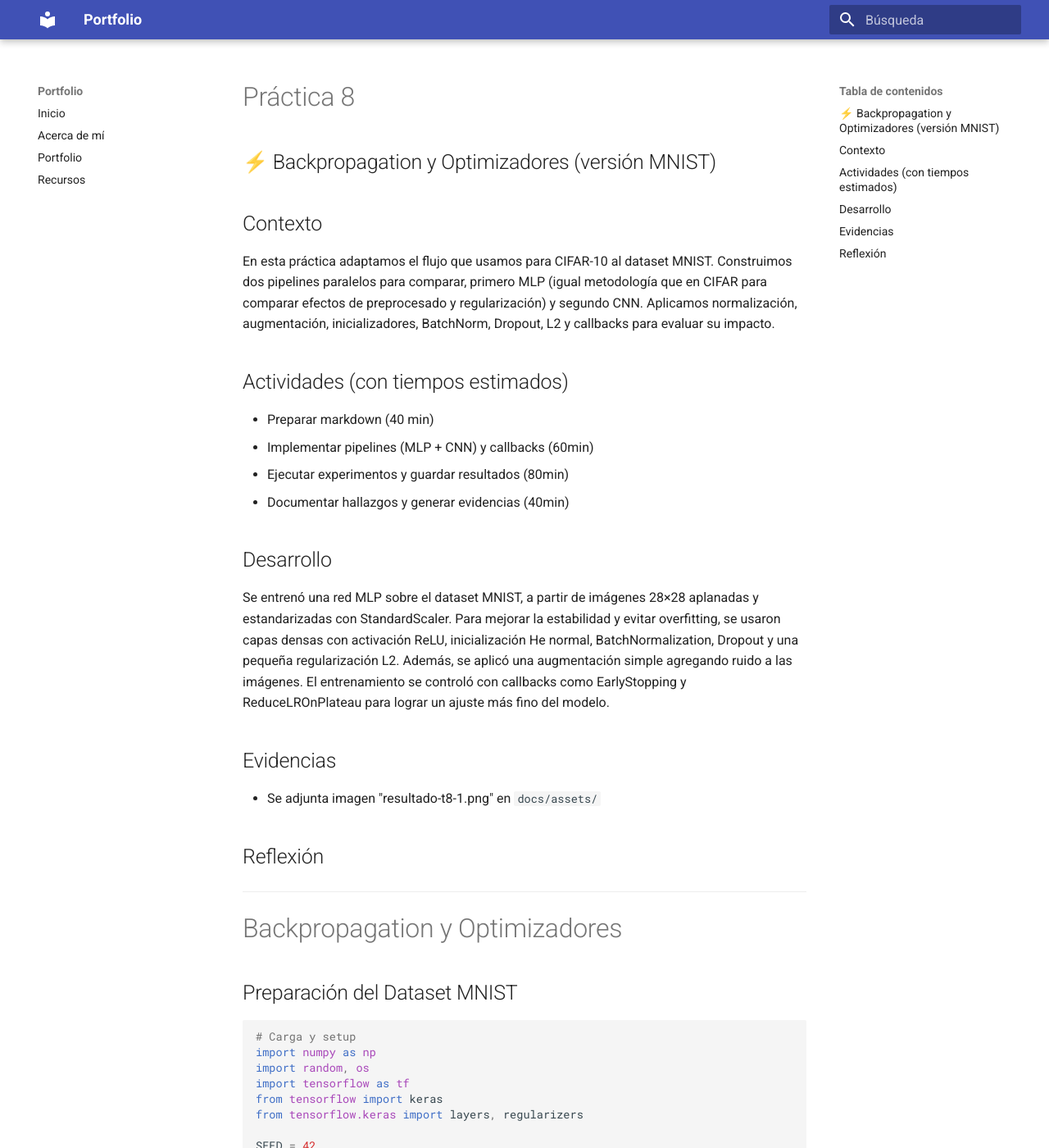
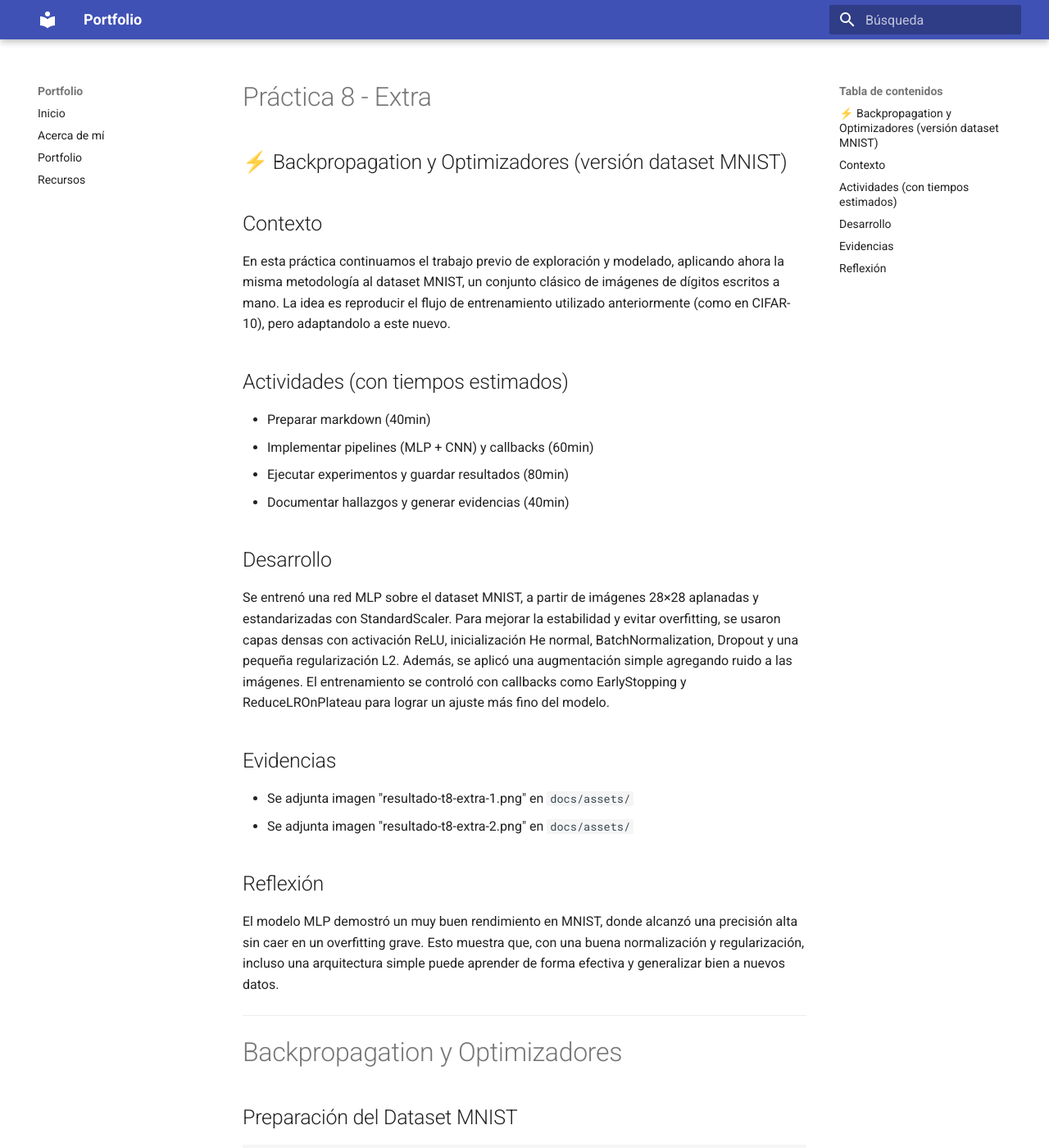
Before and after one commit to Sotogonzalo/IA-portfolio, an MkDocs documentation site: the page built from docs/portfolio/08-practica-extra.md, in a window 1280 px wide and 1400 px high. Shown: the whole window at 82% size. Built offline with MkDocs 1.6.1 and Material for MkDocs 9.7.7, drawn with Linux system fonts in a browser that asks for light colours.

Commit message:
detalles extra t8

```diff
--- a/docs/portfolio/08-practica-extra.md
+++ b/docs/portfolio/08-practica-extra.md
@@ -3,14 +3,14 @@ title: "Práctica 8 - MNIST"
 date: 2025-09-23
 ---
 
-# Práctica 8
-## ⚡ Backpropagation y Optimizadores (versión MNIST)
+# Práctica 8 - Extra
+## ⚡ Backpropagation y Optimizadores (versión dataset MNIST)
 
 ## Contexto
-En esta práctica adaptamos el flujo que usamos para CIFAR-10 al dataset MNIST. Construimos dos pipelines paralelos para comparar, primero MLP (igual metodología que en CIFAR para comparar efectos de preprocesado y regularización) y segundo CNN. Aplicamos normalización, augmentación, inicializadores, BatchNorm, Dropout, L2 y callbacks para evaluar su impacto.
+En esta práctica continuamos el trabajo previo de exploración y modelado, aplicando ahora la misma metodología al dataset MNIST, un conjunto clásico de imágenes de dígitos escritos a mano. La idea es reproducir el flujo de entrenamiento utilizado anteriormente (como en CIFAR-10), pero adaptandolo a este nuevo.
 
 ## Actividades (con tiempos estimados)
-- Preparar markdown (40 min)
+- Preparar markdown (40min)
 - Implementar pipelines (MLP + CNN) y callbacks (60min)
 - Ejecutar experimentos y guardar resultados (80min)
 - Documentar hallazgos y generar evidencias (40min)
@@ -20,10 +20,11 @@ Se entrenó una red MLP sobre el dataset MNIST, a partir de imágenes 28×28 apl
 El entrenamiento se controló con callbacks como EarlyStopping y ReduceLROnPlateau para lograr un ajuste más fino del modelo.
 
 ## Evidencias
-- Se adjunta imagen "resultado-t8-1.png" en `docs/assets/`
+- Se adjunta imagen "resultado-t8-extra-1.png" en `docs/assets/`
+- Se adjunta imagen "resultado-t8-extra-2.png" en `docs/assets/`
 
 ## Reflexión
-
+El modelo MLP demostró un muy buen rendimiento en MNIST, donde alcanzó una precisión alta sin caer en un overfitting grave. Esto muestra que, con una buena normalización y regularización, incluso una arquitectura simple puede aprender de forma efectiva y generalizar bien a nuevos datos.
 
 ---
 
```
